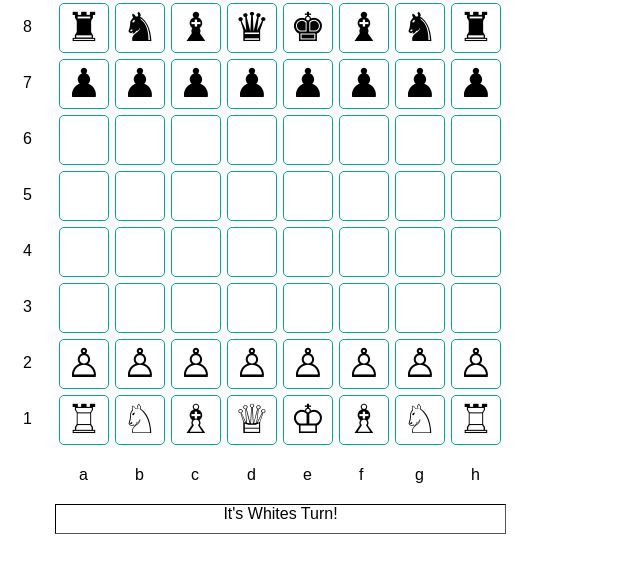
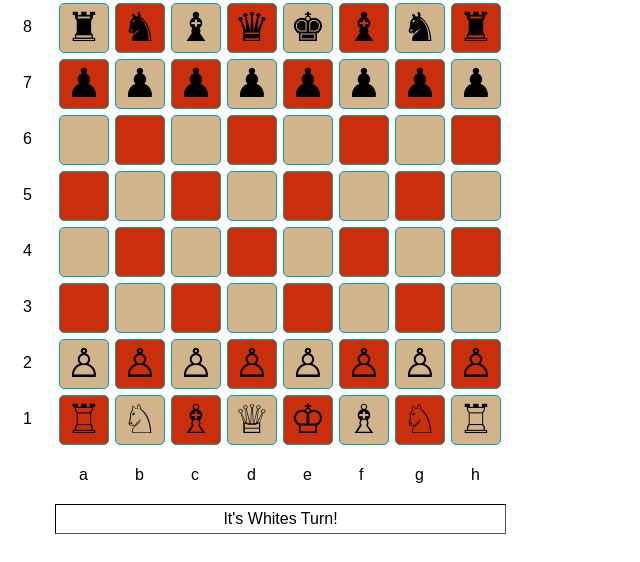
Before and after one commit to shrimaliakash/chess.github.io, a plain HTML site: page index.html in a window 1280 px wide. Shown: the whole page, without its empty margins (0-640 px from the left). Drawn offline with Linux system fonts and the light colour scheme.

Commit message:
Game Style Change

```diff
--- a/style.css
+++ b/style.css
@@ -24,6 +24,7 @@ html,body{
 				background: #ffffff;
 				transition: .85s timer;
 				margin-left: 55px;
+				padding: 5px;
 			}
 			.turnhighlight{
 				background: #5cb85c !important;
@@ -59,6 +60,7 @@ html,body{
 				font-size: 30pt;
 				cursor: pointer;
 				z-index: 1;
+				background: rgb(210, 180, 140);
 			}
 			.gamecell:hover{
 				color: #ffffff;
@@ -67,8 +69,8 @@ html,body{
 				transform: translate(10px, -10px);
 				animation: neonBlueText 1.5s ease-in-out infinite alternate;
 			}
-			.grey{
-				background: rgba(128, 128, 128, 0.8);
+			.orange{
+				background: rgba(201, 46, 13);
 			}
 			.green{
 				background: rgba(65, 161, 73) !important;
```
